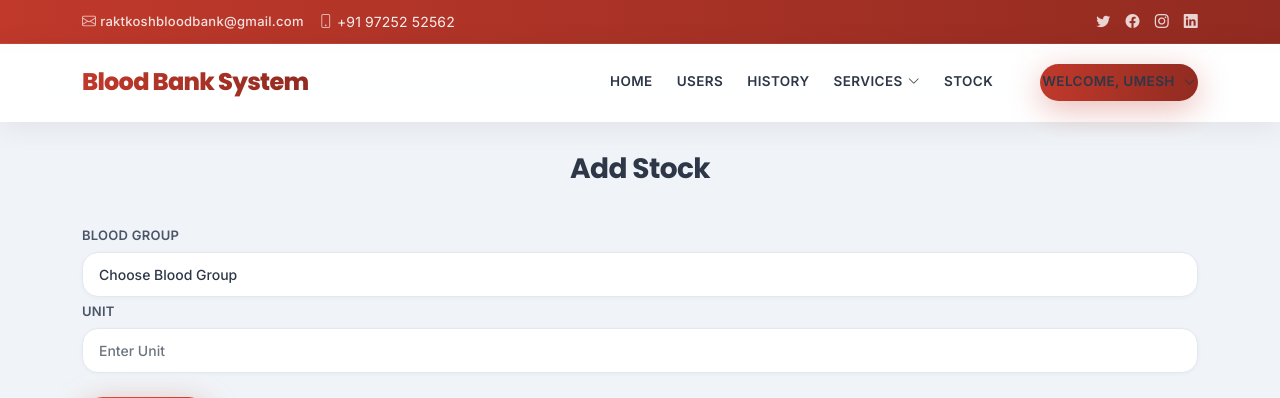
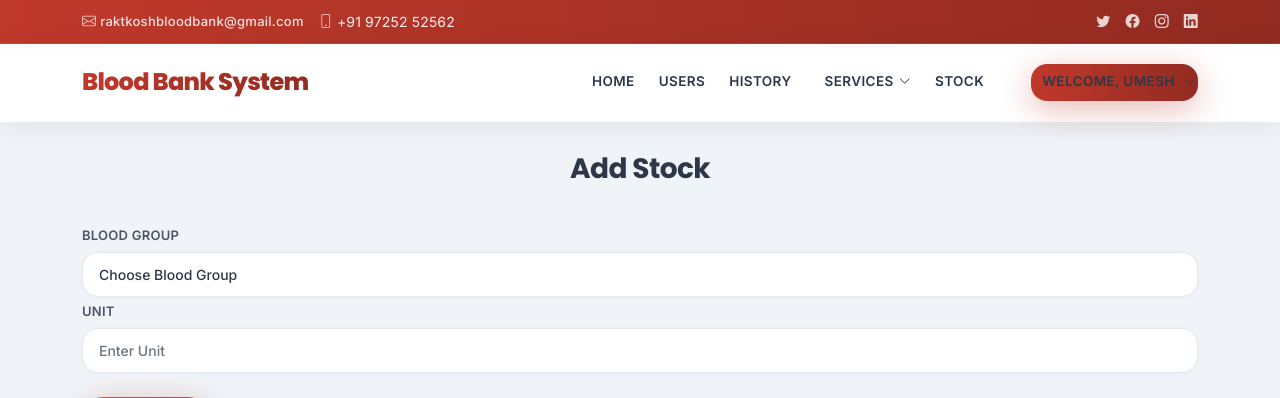
Before and after one commit to pateladitya17/internship-project, a Django app: page /admin_blood in a window 1280 px wide. Shown: the top 398 px of the page. Run offline with Django 5.2, Linux system fonts and the light colour scheme; a user stored in the database is signed in; data comes from the database, SQL or seed files in the repository; both versions use the stored data as it was after the commit; some libraries are stand-ins or nearby versions.

Commit message:
[UPD]margin fix

```diff
--- a/blood_bank_management_system/raktkosh/static/css/modern.css
+++ b/blood_bank_management_system/raktkosh/static/css/modern.css
@@ -89,7 +89,7 @@ h6 {
 }
 
 a {
-  color: var(--primary-light) !important;
+  color: var(--white) !important;
   transition: var(--transition);
 }
 
@@ -399,7 +399,7 @@ body>* {
 /* Appointment/Login button in nav */
 .appointment-btn {
   background: var(--grad-topbar) !important;
-  border-radius: var(--radius-full) !important;
+  border-radius: var(--radius-md) !important;
   padding: 9px 22px !important;
   font-size: 13px !important;
   font-weight: 600 !important;
@@ -977,7 +977,7 @@ hr {
 }
 
 .gallery .gallery-item::after {
-  content: '🔍';
+  content: ' ';
   position: absolute;
   inset: 0;
   background: linear-gradient(135deg, rgba(192, 57, 43, 0.7), rgba(26, 38, 53, 0.7));
--- a/blood_bank_management_system/raktkosh/templates/base.html
+++ b/blood_bank_management_system/raktkosh/templates/base.html
@@ -104,7 +104,7 @@
           <li><a class="{% active_link 'view_user' %}" href="{% url 'view_user' %}">Users</a></li>
           <li><a class="{% active_link 'history' %}" href="{% url 'history' %}">history</a></li>
 
-          <li class="dropdown"><a href="#"><span>Services</span> <i class="bi bi-chevron-down"></i></a>
+          <li class="dropdown"><a href="#"><span style="padding-left:9px;">Services</span> <i class="bi bi-chevron-down"></i></a>
             <ul>
               <li><a href="{% url 'request_blood' %}">Request for Blood</a></li>
               <li><a href="/donator_blood">Donate for Blood</a></li>
@@ -114,7 +114,7 @@
 
           <li class="dropdown">
 
-            <a href="#" class="appointment-btn scrollto" style="color: #fff;"><span class="d-none d-md-inline">Welcome,</span> {{request.user.username}} <i class="bi bi-chevron-down"></i></a>
+            <a href="#" class="appointment-btn scrollto" style="color: #fff;"><span class="d-none d-md-inline" style="padding-left:9px;">Welcome,</span> {{request.user.username}} <i class="bi bi-chevron-down"></i></a>
             <ul>
               <li><a href="{% url 'change_password' %}">Change Password</a></li>
               <li><a href="{% url 'logout' %}">Logout</a></li>
@@ -139,7 +139,7 @@
             </ul>
           </li>
 
-          <li class="dropdown"><a href="#"><span>Hello,{{request.user.username}}</span> <i class="bi bi-chevron-down"></i></a>
+          <li class="dropdown"><a href="#"><span style="padding-left:9px;">Hello,{{request.user.username}}</span> <i class="bi bi-chevron-down"></i></a>
             <ul>
 
               <li><a href="{% url 'change_password' %}">Change Password</a></li>
@@ -166,7 +166,7 @@
         <ul>
         <li class="dropdown">
 
-          <a href="#" class="appointment-btn scrollto" style="color: #fff;"><span class="d-none d-md-inline">Login</span> <i class="bi bi-chevron-down"></i></a>
+          <a href="#" class="appointment-btn scrollto" style="color: #fff;"><span class="d-none d-md-inline" style="padding-left:9px; color: #fff;">Login</span> <i class="bi bi-chevron-down"></i></a>
           <ul>
             <li><a href="{% url 'admin_login' %}">Admin Login</a></li>
             <li><a href="{% url 'login' %}">User Login</a></li>
```
Also changed, not shown: blood_bank_management_system/db.sqlite3, 1 other file.
